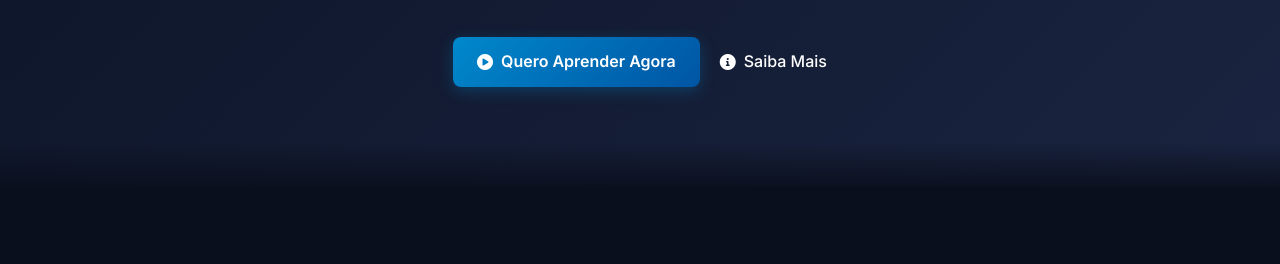
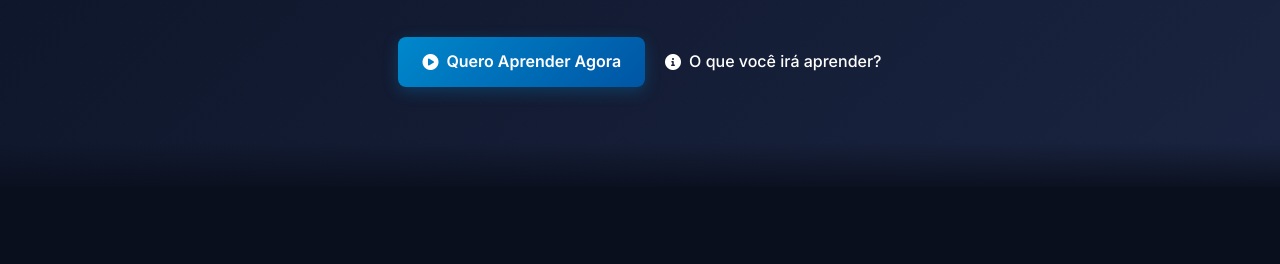
Before and after one commit to guilhermetrader/guilhermetrader.github.io, a plain HTML site: page index.html in a window 1280 px wide. Shown: the part 397-661 px from the top of the page. Drawn offline with Linux system fonts and the light colour scheme.

Commit message:
Update index.html

```diff
--- a/index.html
+++ b/index.html
@@ -250,9 +250,9 @@
                     <i class="fas fa-play-circle"></i>
                     Quero Aprender Agora
                 </a>
-                <a href="#features" class="secondary-button">
+                <a href="#modules" class="secondary-button">
                     <i class="fas fa-info-circle"></i>
-                    Saiba Mais
+                    O que você irá aprender?
                 </a>
             </div>
         </div>
@@ -624,7 +624,7 @@
         </div>
     </section>
 
-    <section class="modules">
+    <section class="modules" id="modules">
         <div class="section-title">
             <h2>Conteúdo do Treinamento</h2>
             <p>Aprenda do básico ao avançado com aulas práticas e objetivas</p>
```
